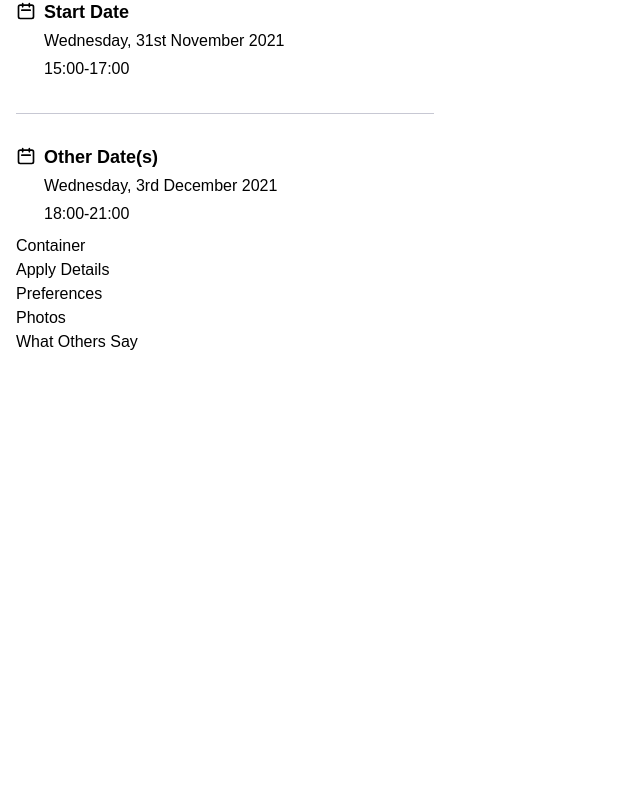
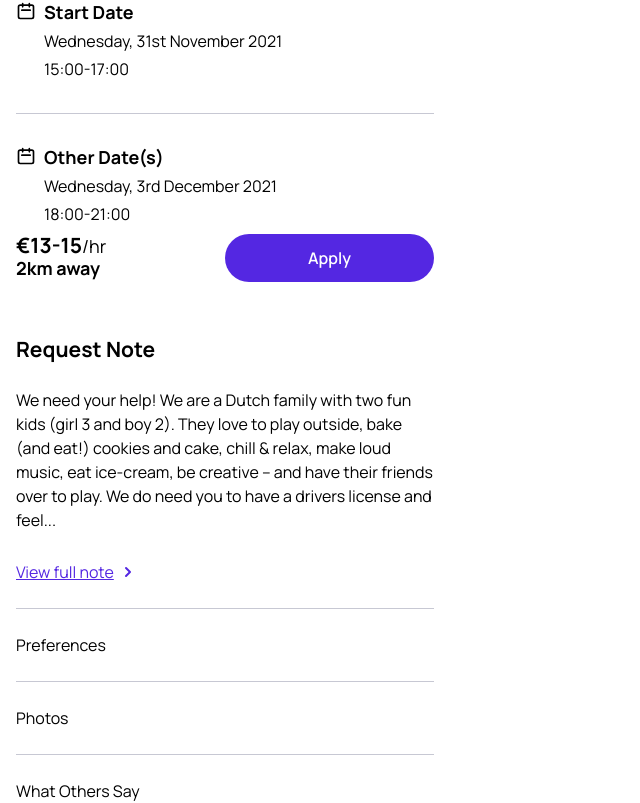
Before and after one commit to andres-codigo/nanny-nina, a Vue app: page /nanny-service-launch-checklist-onboarding in a window 1280 px wide. Shown: the part 534-1337 px from the top of the page, without its empty margins (0-640 px from the left). Before the commit the page ends 888 px from the top, so only its background shows below. Built offline with nearby package versions, Linux system fonts and the light colour scheme.

Commit message:
[component, vue] AppyDetails component DOM/classes added/_FoldContainer page updated/input css anchor base values updated/manrope font links added to index.html

```diff
--- a/index.html
+++ b/index.html
@@ -3,6 +3,9 @@
 	<head>
 		<meta charset="UTF-8" />
 		<meta name="viewport" content="width=device-width, initial-scale=1.0" />
+		<link rel="preconnect" href="https://fonts.googleapis.com">
+		<link rel="preconnect" href="https://fonts.gstatic.com" crossorigin>
+		<link href="https://fonts.googleapis.com/css2?family=Manrope:wght@100;200;300;400;500;600;700;800;900&display=swap" rel="stylesheet">
 		<title>Nanny Nina</title>
 	</head>
 	<body class="m-0 h-full">
--- a/src/components/profile/fold/ApplyDetails.vue
+++ b/src/components/profile/fold/ApplyDetails.vue
@@ -1,3 +1,35 @@
 <template>
-	<div>Apply Details</div>
+	<div class="flex">
+		<div class="basis-1/2">
+			<div class="grid grid-rows-2">
+				<div class="text-xl"><span class="text-2xl font-bold">&euro;13-15</span>/hr</div>
+				<div class="text-xl font-bold">2km away</div>
+			</div>
+		</div>
+		<div class="basis-1/2 items-center justify-center">
+			<PrimaryButton text="Apply" />
+		</div>
+		<slot name="trailingIcon"></slot>
+	</div>
+
+	<div class="flex flex-col mt-14">
+		<h5 class="text-header-five font-bold">Request Note</h5>
+		<p class="my-7">We need your help! We are a Dutch family with two fun kids (girl 3 and boy 2). They love to play outside, bake (and eat!) cookies and cake, chill & relax, make loud music, eat ice-cream, be creative – and have their friends over to play. We do need you to have a drivers license and feel...</p>
+		<div class="flex">
+			<div class="flex-none"><a href="#" class="text-blue-500">View full note</a></div>
+			<div class="inline-flex items-center justify-center pl-1"><ChevronRightIcon class="w-5 h-5 text-blue-500" /></div>
+		</div>
+	</div>
 </template>
+
+<script>
+import PrimaryButton from '../../buttons/ButtonPrimary.vue'
+import { ChevronRightIcon } from '@heroicons/vue/solid'
+
+export default {
+	components: {
+		PrimaryButton,
+		ChevronRightIcon
+	}
+}
+</script>
--- a/src/components/profile/fold/_FoldContainer.vue
+++ b/src/components/profile/fold/_FoldContainer.vue
@@ -1,9 +1,17 @@
 <template>
 	<div>
-		Container
 		<ApplyDetails />
+
+		<hr class="bg-gray-500 my-6" />
+
 		<Preferences />
+
+		<hr class="bg-gray-500 my-6" />
+
 		<Photos />
+
+		<hr class="bg-gray-500 my-6" />
+
 		<Reviews />
 	</div>
 </template>
--- a/src/styles/input.css
+++ b/src/styles/input.css
@@ -1,6 +1,13 @@
 @tailwind base;
 @tailwind components;
 @tailwind utilities;
+
+@layer base {
+	a {
+	  @apply underline;
+	  @apply hover:no-underline;
+	}
+}
 
 /* Fade */
 .fade-enter-active,
```
